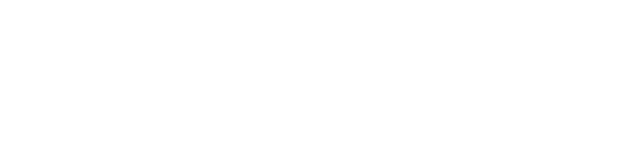
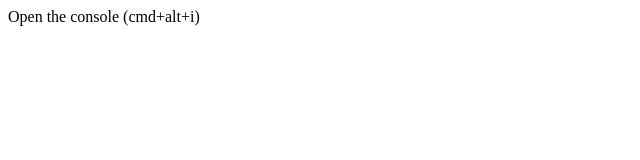
Before and after one commit to makerlonerangers/peanutButter, a website: page src/specRunner.html in a window 1280 px wide. Shown: the whole page, without its empty margins (0-640 px from the left). Drawn offline with Linux system fonts and the light colour scheme.

Commit message:
Add instructions and title to spec runner
Co-authored-by: Ibrahim <ibrahimbutt1993@gmail.com>
Co-authored-by: Jay <jpebs2016@gmail.com>
Co-authored-by: Nikhil <nkhilv@gmail.com>
Co-authored-by: Luca <lfruzza@hotmail.co.uk>

```diff
--- a/src/specRunner.html
+++ b/src/specRunner.html
@@ -6,7 +6,9 @@
     <meta http-equiv="X-UA-Compatible" content="ie=edge" />
     <script src="index.js"></script>
     <script src="test.js"></script>
-    <title>Document</title>
+    <title>SpecRunner</title>
   </head>
-  <body></body>
+  <body>
+    Open the console (cmd+alt+i)
+  </body>
 </html>
```
